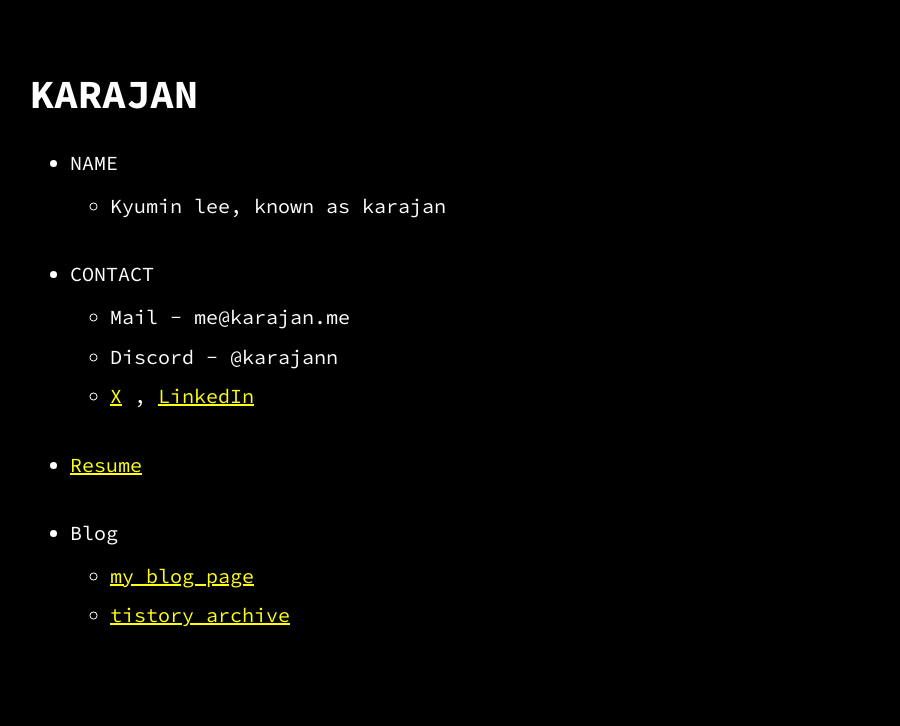
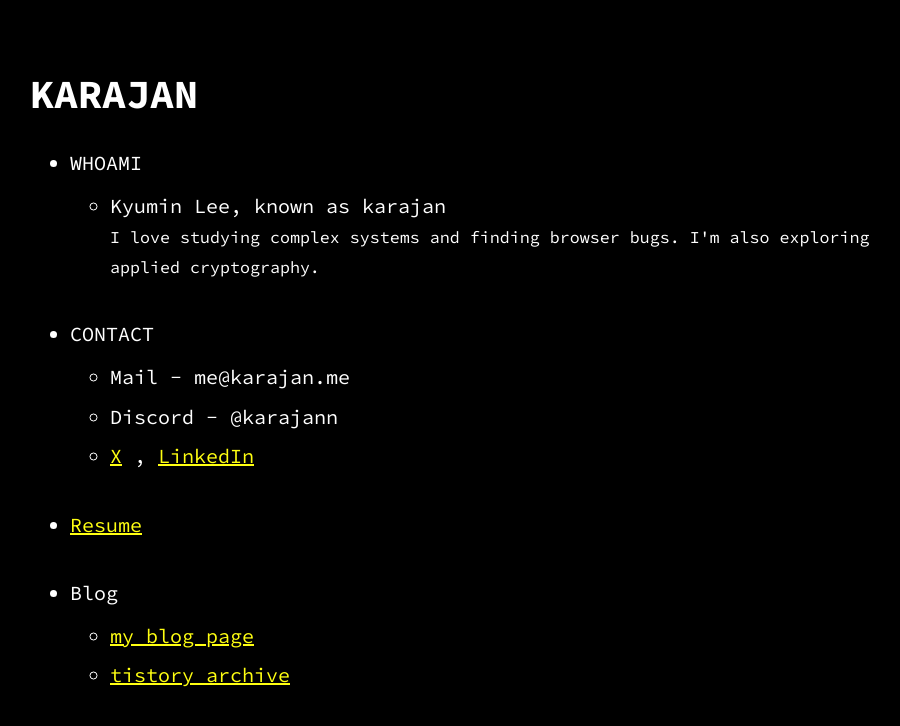
Before and after one commit to karajan0/karajan0.github.io, a Jekyll site: the page built from index.md, in a window 1280 px wide. Shown: the top 726 px of the page, without its empty margins (160-1060 px from the left). Built offline with Jekyll 4.4.1, drawn with Linux system fonts in a browser that asks for light colours.

Commit message:
Add WHOAMI introduction

```diff
--- a/_data/menu.yml
+++ b/_data/menu.yml
@@ -1,7 +1,8 @@
 entries:
-  - title: NAME
+  - title: WHOAMI
     entries:
-      - title: Kyumin lee, known as karajan
+      - title: Kyumin Lee, known as karajan
+        subtitle: "I love studying complex systems and finding browser bugs. I'm also exploring applied cryptography."
 
   - title: CONTACT
     entries:
```
